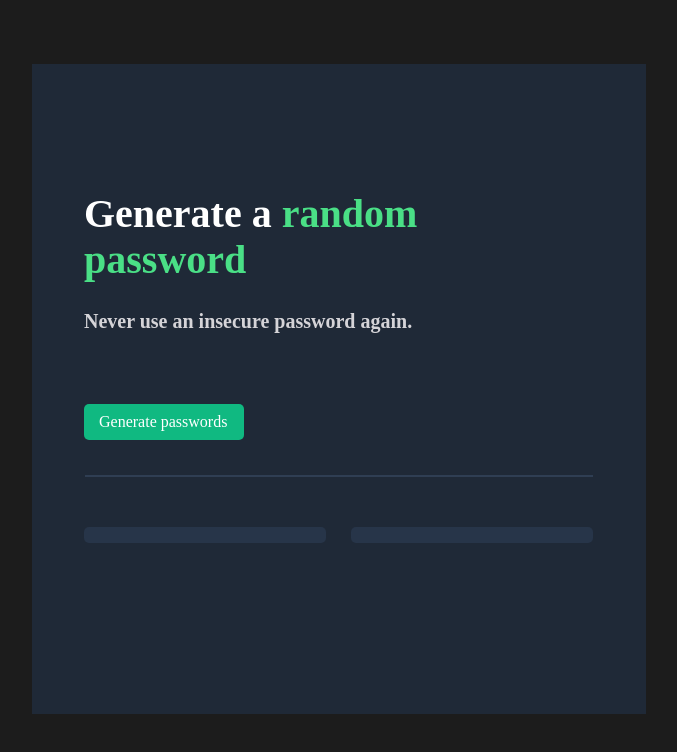
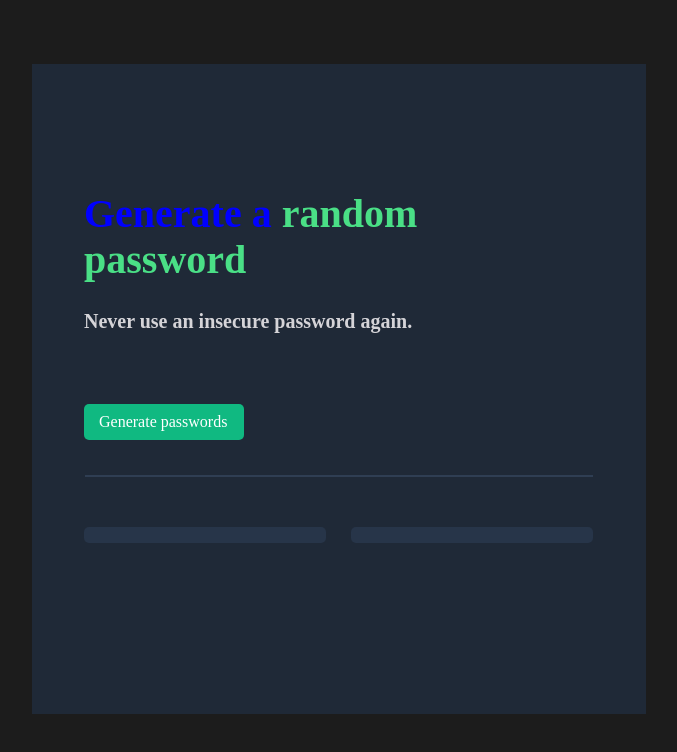
Before and after one commit to Grind3189/Password-Generator, a website built with Vite: page index.html in a window 1280 px wide. Shown: the whole page, without its empty margins (301-978 px from the left). Built offline with nearby package versions, Linux system fonts and the light colour scheme.

```diff
--- a/index.css
+++ b/index.css
@@ -1,7 +1,7 @@
 body {
     margin: 0px;
     background: #1C1C1C;
-    color: white;
+    color: blue;
 
 }
 
@@ -73,6 +73,3 @@
     margin-right: 25px;
 
 }
-second-password {
-
-}
```
